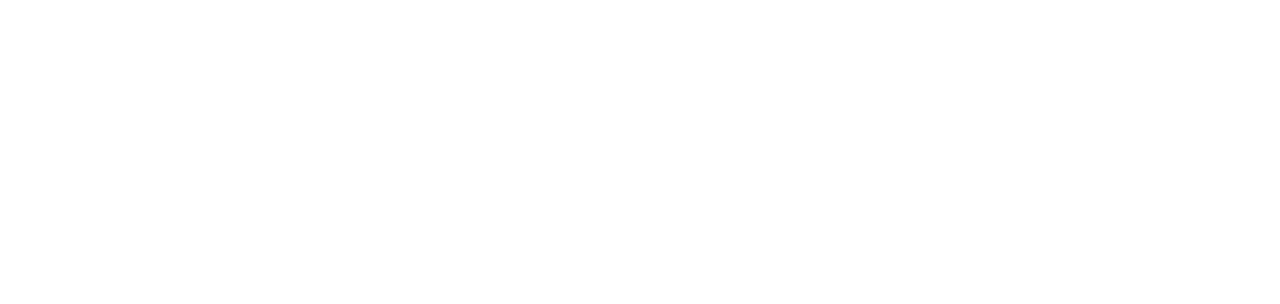
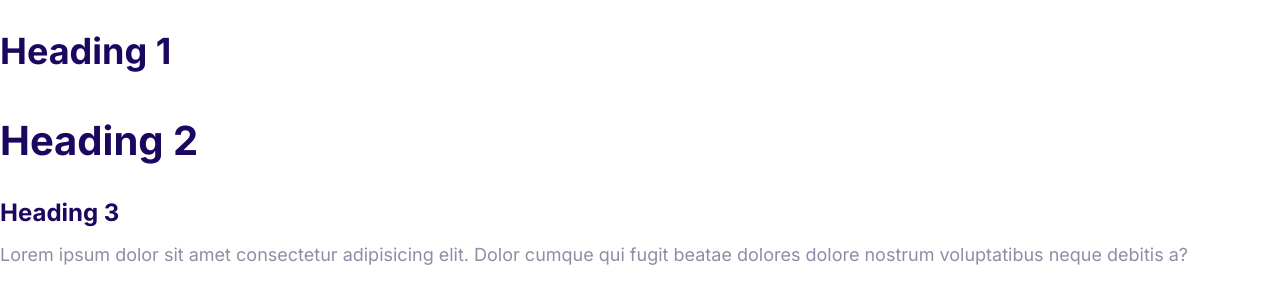
Before and after one commit to GermanFilatov/Moshify, a plain HTML site: page index.html in a window 1280 px wide. Drawn offline with Linux system fonts and the light colour scheme.

Commit message:
Define the styles for the fonts.

```diff
--- a/CSS/styles.css
+++ b/CSS/styles.css
@@ -5,3 +5,55 @@
   --color-headings: #1b0760;
   --color-body: #918ca4;
 }
+
+html {
+  font-size: 62.5%;
+}
+
+body {
+  font-family: Inter, Arial, Helvetica, sans-serif;
+  color: var(--color-body);
+  font-size: 2.4rem;
+  line-height: 1.5;
+}
+
+h1,
+h2,
+h3 {
+  color: var(--color-headings);
+  margin-bottom: 1rem;
+}
+
+h1 {
+  font-size: 7rem;
+}
+
+h2 {
+  font-size: 4rem;
+}
+
+h3 {
+  font-size: 3rem;
+}
+
+p {
+  margin-top: 0;
+}
+
+@media screen and (min-width: 1024px) {
+  body {
+    font-size: 1.8rem;
+  }
+
+  h1 {
+    font-size: 8rem;
+  }
+
+  h2 {
+    font-size: 4rem;
+  }
+
+  h3 {
+    font-size: 2.4rem;
+  }
+}
--- a/index.html
+++ b/index.html
@@ -5,10 +5,17 @@
     <meta http-equiv="X-UA-Compatible" content="IE=edge">
     <meta name="viewport" content="width=device-width, initial-scale=1.0">
     <title>Document</title>
+    <link rel="preconnect" href="https://fonts.googleapis.com">
+    <link rel="preconnect" href="https://fonts.gstatic.com" crossorigin>
+    <link href="https://fonts.googleapis.com/css2?family=Inter:wght@400;700&display=swap" rel="stylesheet">
     <link rel="stylesheet" href="CSS/styles.css">
     <link rel="stylesheet" href="CSS/normalize.css">
 </head>
 <body>
-
+    <h1>Heading 1</h1>
+    <h2>Heading 2</h2>
+    <h3>Heading 3</h3>
+    <p>Lorem ipsum dolor sit amet consectetur adipisicing elit. Dolor cumque qui fugit beatae dolores dolore nostrum
+    voluptatibus neque debitis a?</p>
 </body>
 </html>
```
